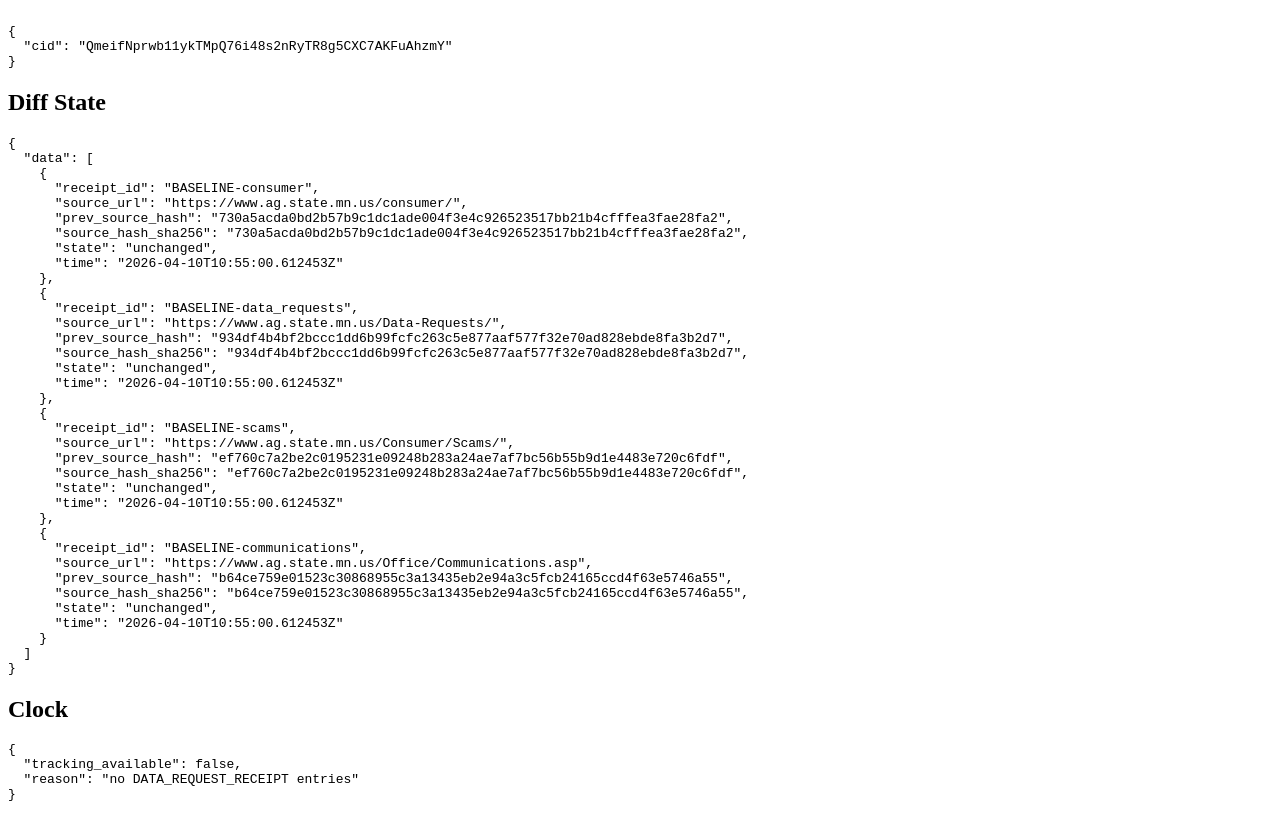
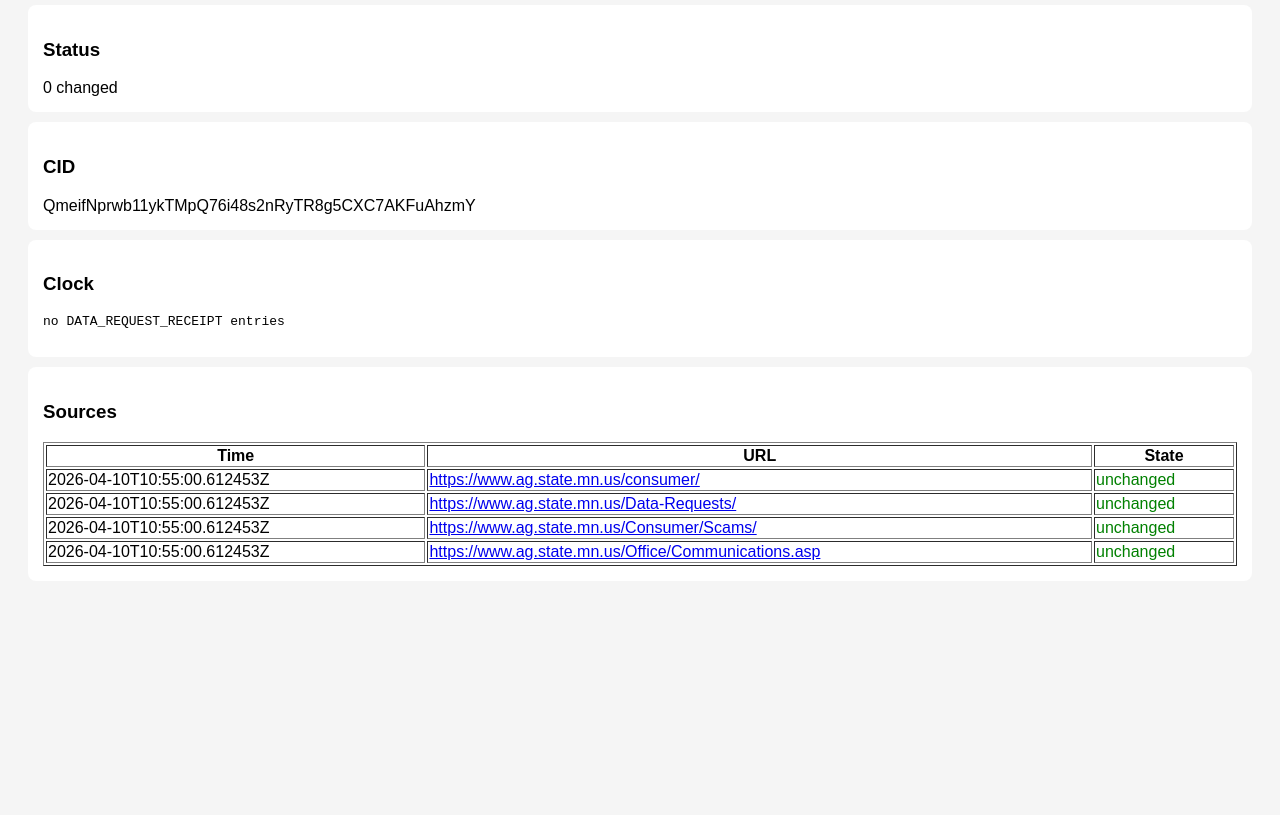
Before and after one commit to jsonwisdom/mn-ago-entropy-ledger, a plain HTML site: page index.html in a window 1280 px wide. Shown: the part 103-918 px from the top of the page. After the commit the page ends 800 px from the top, so only its background shows below. Drawn offline with Linux system fonts and the light colour scheme.

Commit message:
Update index.html

```diff
--- a/index.html
+++ b/index.html
@@ -3,44 +3,81 @@
 <head>
   <meta charset="UTF-8">
   <title>MN AGO Entropy Ledger</title>
+  <style>
+    body { font-family: Arial; padding:20px; background:#f5f5f5;}
+    .card { background:#fff; padding:15px; margin:10px 0; border-radius:8px;}
+    .changed { color:orange; }
+    .unchanged { color:green; }
+    .seeded { color:gray; }
+  </style>
 </head>
 <body>
+
 <h1>MN AGO Entropy Ledger</h1>
 
-  <h2>Latest CID</h2>
-  <pre id="cid">loading...</pre>
+<div class="card">
+  <h3>Status</h3>
+  <div id="status">Loading...</div>
+</div>
 
-  <h2>Diff State</h2>
-  <pre id="diff">loading...</pre>
+<div class="card">
+  <h3>CID</h3>
+  <div id="cid"></div>
+</div>
 
-  <h2>Clock</h2>
-  <pre id="clock">loading...</pre>
+<div class="card">
+  <h3>Clock</h3>
+  <pre id="clock"></pre>
+</div>
+
+<div class="card">
+  <h3>Sources</h3>
+  <table border="1" width="100%">
+    <thead>
+      <tr>
+        <th>Time</th>
+        <th>URL</th>
+        <th>State</th>
+      </tr>
+    </thead>
+    <tbody id="rows"></tbody>
+  </table>
+</div>
 
 <script>
 async function load() {
-      try {
-        const cid = await fetch("./latest.json").then(r => r.json());
-        document.getElementById("cid").textContent = JSON.stringify(cid, null, 2);
-      } catch (e) {
-        document.getElementById("cid").textContent = "error loading CID";
-      }
+  const diff = await fetch("diff.json").then(r=>r.json());
+  const latest = await fetch("latest.json").then(r=>r.json());
+  const clock = await fetch("clock.json").then(r=>r.json());
 
-      try {
-        const diff = await fetch("./diff.json").then(r => r.json());
-        document.getElementById("diff").textContent = JSON.stringify(diff, null, 2);
-      } catch (e) {
-        document.getElementById("diff").textContent = "error loading diff";
-      }
+  document.getElementById("cid").innerText = latest.cid || "No CID";
 
-      try {
-        const clock = await fetch("./clock.json").then(r => r.json());
-        document.getElementById("clock").textContent = JSON.stringify(clock, null, 2);
-      } catch (e) {
-        document.getElementById("clock").textContent = "error loading clock";
-      }
+  document.getElementById("clock").innerText =
+    clock.tracking_available === false
+    ? clock.reason
+    : JSON.stringify(clock,null,2);
+
+  const rows = diff.data || [];
+
+  document.getElementById("status").innerText =
+    rows.filter(r=>r.state==="changed").length + " changed";
+
+  const tbody = document.getElementById("rows");
+  tbody.innerHTML = "";
+
+  rows.forEach(r=>{
+    const tr = document.createElement("tr");
+    tr.innerHTML = `
+      <td>${r.time}</td>
+      <td><a href="${r.source_url}" target="_blank">${r.source_url}</a></td>
+      <td class="${r.state}">${r.state}</td>
+    `;
+    tbody.appendChild(tr);
+  });
 }
 
 load();
 </script>
+
 </body>
 </html>
```
Lines whose indentation alone changed are shown as unchanged.
